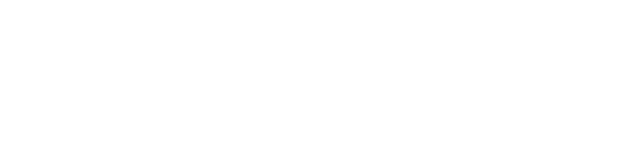
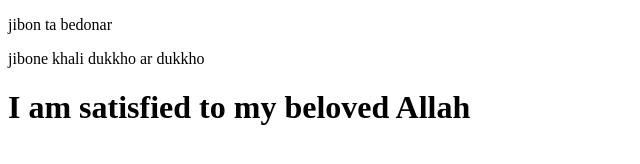
Before and after one commit to MI-Sabbir/my-second-repo, a plain HTML site: page index.html in a window 1280 px wide. Shown: the whole page, without its empty margins (0-640 px from the left). Drawn offline with Linux system fonts and the light colour scheme.

```diff
--- a/index.html
+++ b/index.html
@@ -7,6 +7,9 @@
     <title>My second repo</title>
 </head>
 <body>
+    <p>jibon ta bedonar</p>
+    <p>jibone khali dukkho ar dukkho</p>
+    <h1> I am satisfied to my beloved Allah</h1>
 
 </body>
 </html>
```
